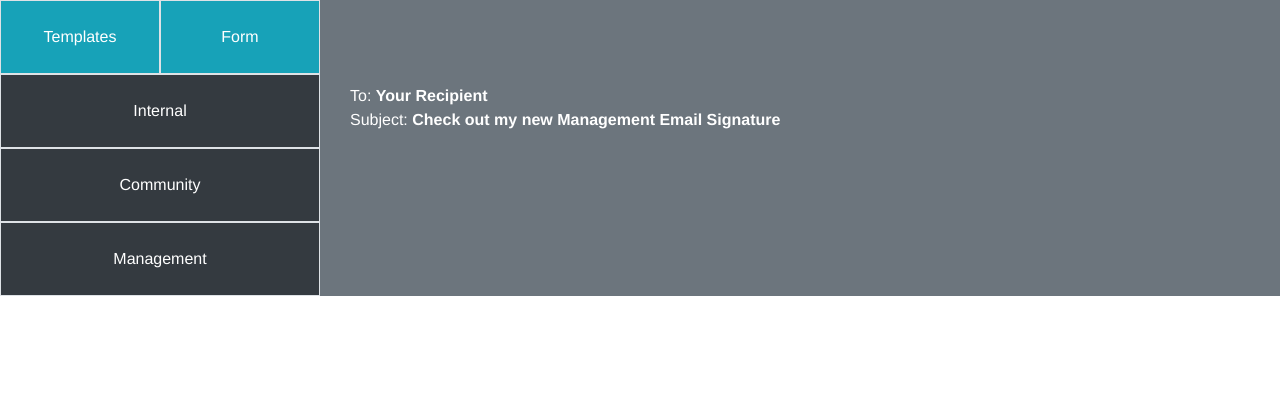
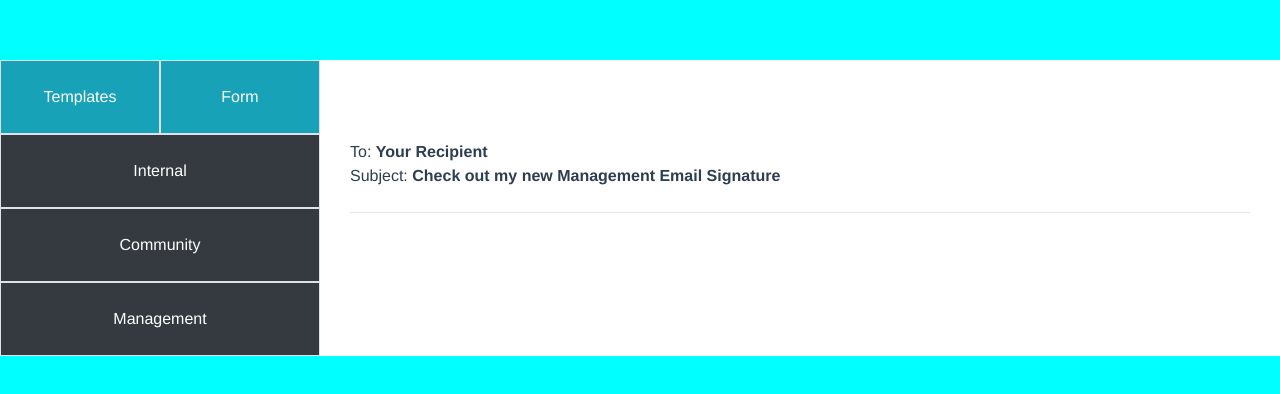
Before and after one commit to cniplo05/email-signature-generator-web-app, a Vue app: page / in a window 1280 px wide. Shown: the top 394 px of the page. Built offline with nearby package versions, Linux system fonts and the light colour scheme.

Commit message:
add: basic styles

```diff
--- a/src/App.vue
+++ b/src/App.vue
@@ -1,5 +1,5 @@
 <template>
-  <div id="app" class="container-fluid m-0" style="height: 900px;">
+  <div id="app" class="container-fluid" style="height: 900px;">
     <router-view/>
   </div>
 </template>
@@ -20,4 +20,7 @@ export default {
   color: #2c3e50;
   margin-top: 60px;
 }
+body{
+  background-color: aqua !important;
+}
 </style>
--- a/src/components/_core/templates/previews/001/main.vue
+++ b/src/components/_core/templates/previews/001/main.vue
@@ -1,7 +1,7 @@
 <template>
     <div class="container">
         <div class="row">
-            <div class="col bg-dark-dark">
+            <div class="col">
                 <div class="text-left">
                     <span>To: <strong>Your Recipient</strong></span><br>
                     <span>Subject: <strong>Check out my new Internal Email Signature</strong></span>
@@ -11,7 +11,8 @@
         <div class="row">
             <div class="col">
                 <div class="text-left">
-                    <h1>{{ currentFormData.first_name }} {{ currentFormData.last_name }}</h1><br>
+                    <h3 class="mt-4">{{ currentFormData.first_name }} {{ currentFormData.last_name }}</h3>
+                    <hr/>
                     <span>{{ currentFormData.contact_number }}</span><br>
                     <span>{{ currentFormData.email}}</span><br>
                     <span>{{ currentFormData.address}}</span>
@@ -33,3 +34,10 @@ export default {
     }
 }
 </script>
+
+<style>
+hr{
+    border: 1px solid #003cc6;
+    border-radius: 5px;
+}
+</style>
--- a/src/components/_core/templates/previews/002/main.vue
+++ b/src/components/_core/templates/previews/002/main.vue
@@ -1,7 +1,7 @@
 <template>
     <div class="container">
         <div class="row">
-            <div class="col bg-dark-dark">
+            <div class="col">
                 <div class="text-left">
                     <span>To: <strong>Your Recipient</strong></span><br>
                     <span>Subject: <strong>Check out my new Community Email Signature</strong></span>
@@ -11,7 +11,8 @@
         <div class="row">
             <div class="col">
                 <div class="text-left">
-                    <h1>{{ currentFormData.first_name }} {{ currentFormData.last_name }}</h1><br>
+                    <h3 class="mt-4">{{ currentFormData.first_name }} {{ currentFormData.last_name }}</h3 class="mt-3">
+                    <hr/>
                     <span>{{ currentFormData.contact_number }}</span><br>
                     <span>{{ currentFormData.email}}</span><br>
                     <span>{{ currentFormData.address}}</span>
@@ -33,3 +34,10 @@ export default {
     }
 }
 </script>
+
+<style>
+hr{
+    border: 1px solid #003cc6;
+    border-radius: 5px;
+}
+</style>
--- a/src/components/_core/templates/previews/003/main.vue
+++ b/src/components/_core/templates/previews/003/main.vue
@@ -1,7 +1,7 @@
 <template>
     <div class="container">
         <div class="row">
-            <div class="col bg-dark-dark">
+            <div class="col">
                 <div class="text-left">
                     <span>To: <strong>Your Recipient</strong></span><br>
                     <span>Subject: <strong>Check out my new Management Email Signature</strong></span>
@@ -11,7 +11,8 @@
         <div class="row">
             <div class="col">
                 <div class="text-left">
-                    <h1>{{ currentFormData.first_name }} {{ currentFormData.last_name }}</h1><br>
+                    <h3 class="mt-4">{{ currentFormData.first_name }} {{ currentFormData.last_name }}</h3>
+                    <hr/>
                     <span>{{ currentFormData.contact_number }}</span><br>
                     <span>{{ currentFormData.email}}</span><br>
                     <span>{{ currentFormData.address}}</span>
@@ -33,3 +34,10 @@ export default {
     }
 }
 </script>
+
+<style>
+hr{
+    border: 1px solid #003cc6;
+    border-radius: 5px;
+}
+</style>
--- a/src/views/Main.vue
+++ b/src/views/Main.vue
@@ -1,10 +1,10 @@
 <template>
     <section>
-        <div class="row bg-secondary">
+        <div class="row bg-white">
             <div class="col-lg-3 bg-dark text-white">
                 <SidePanel/>
             </div>
-            <div class="col-lg-9 text-white align-self-center">
+            <div class="col-lg-9 align-self-center">
                 <PreviewPanel/>
             </div>
         </div>
```
